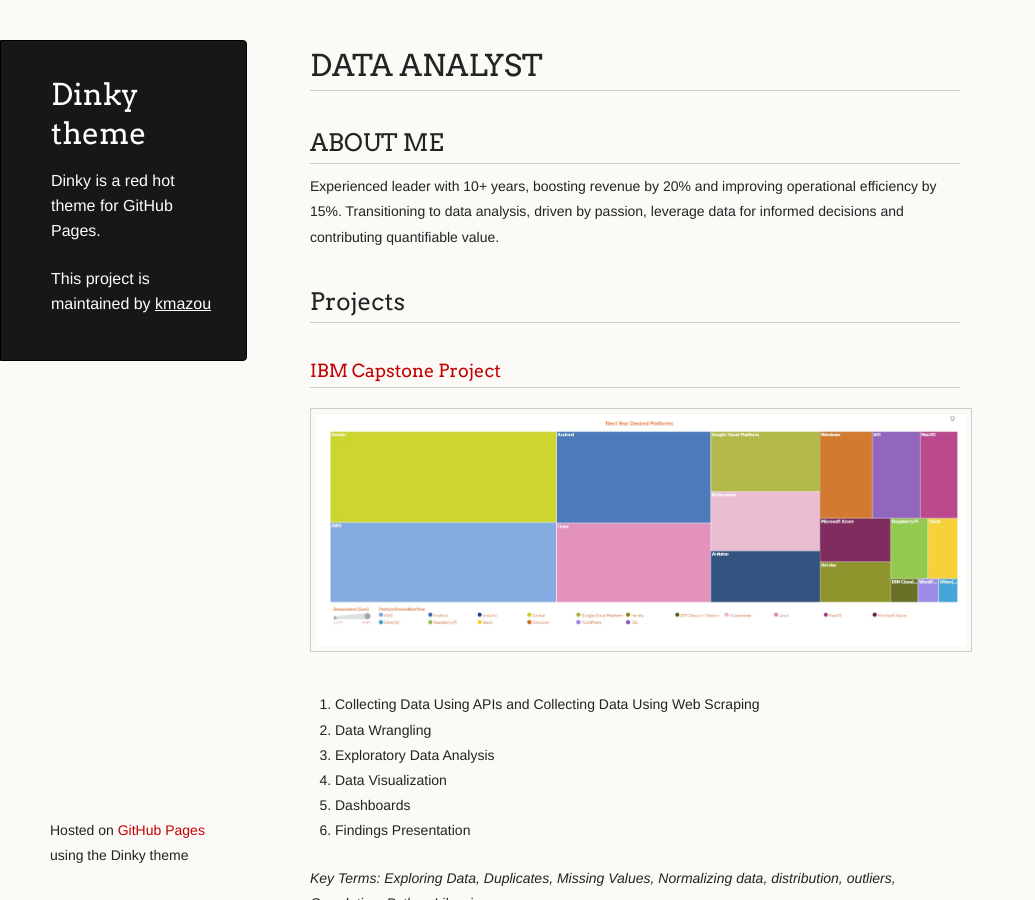
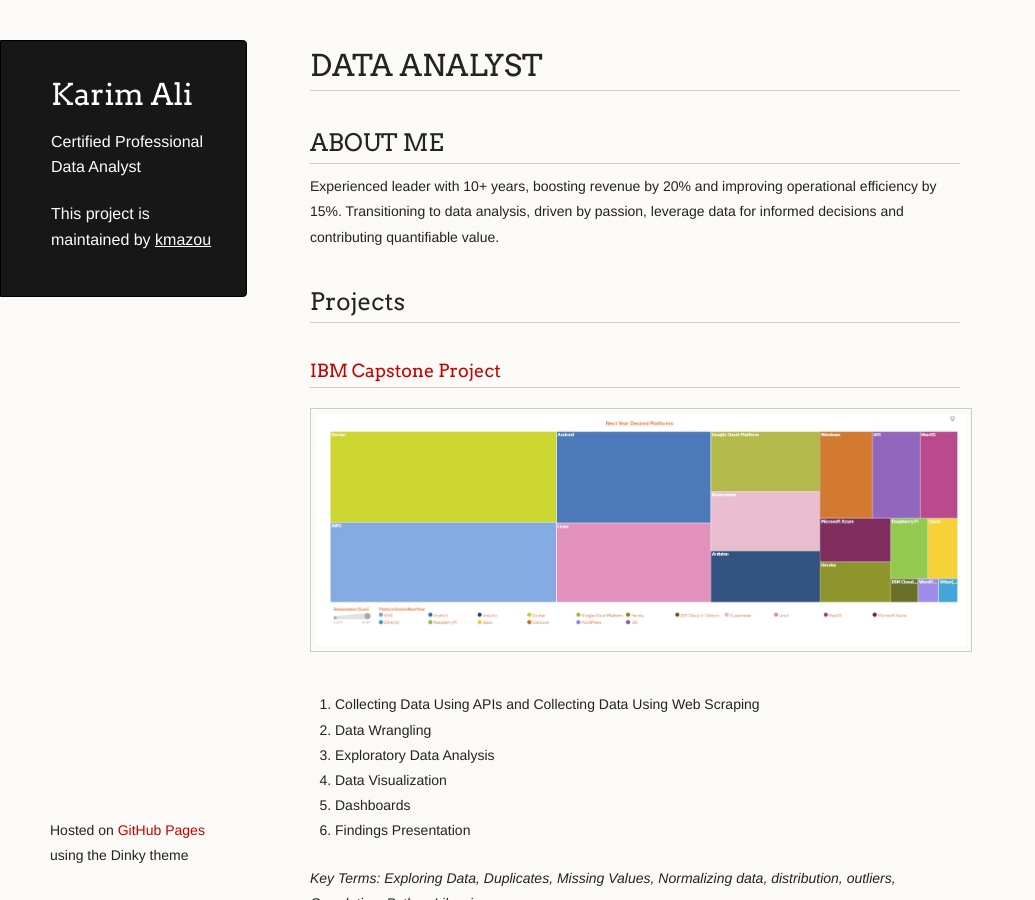
Before and after one commit to kmazou/Portfolio, a Jekyll site: the page built from index.md, in a window 1280 px wide and 900 px high. Shown: the whole window, without its empty margins (0-1035 px from the left). Built offline with Jekyll 4.4.1, drawn with Linux system fonts in a browser that asks for light colours.

Commit message:
Update _config.yml

```diff
--- a/_config.yml
+++ b/_config.yml
@@ -1,5 +1,5 @@
-title: Dinky theme
-description: Dinky is a red hot theme for GitHub Pages.
-show_downloads: true
+title: Karim Ali
+description: "Certified Professional Data Analyst"
+show_downloads: False
 google_analytics:
 theme: jekyll-theme-dinky
```
